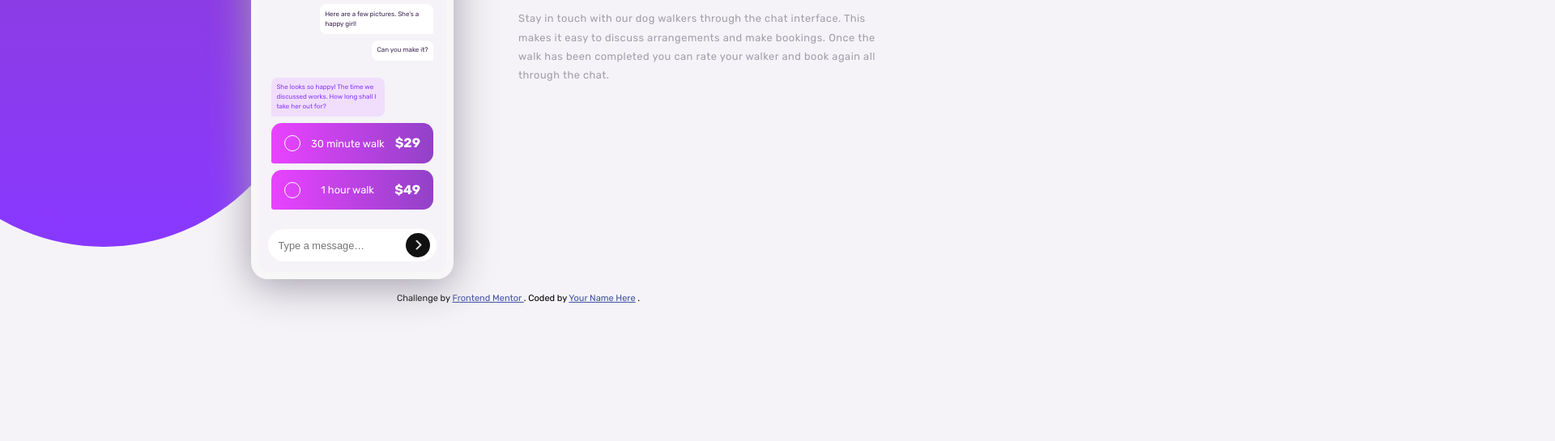
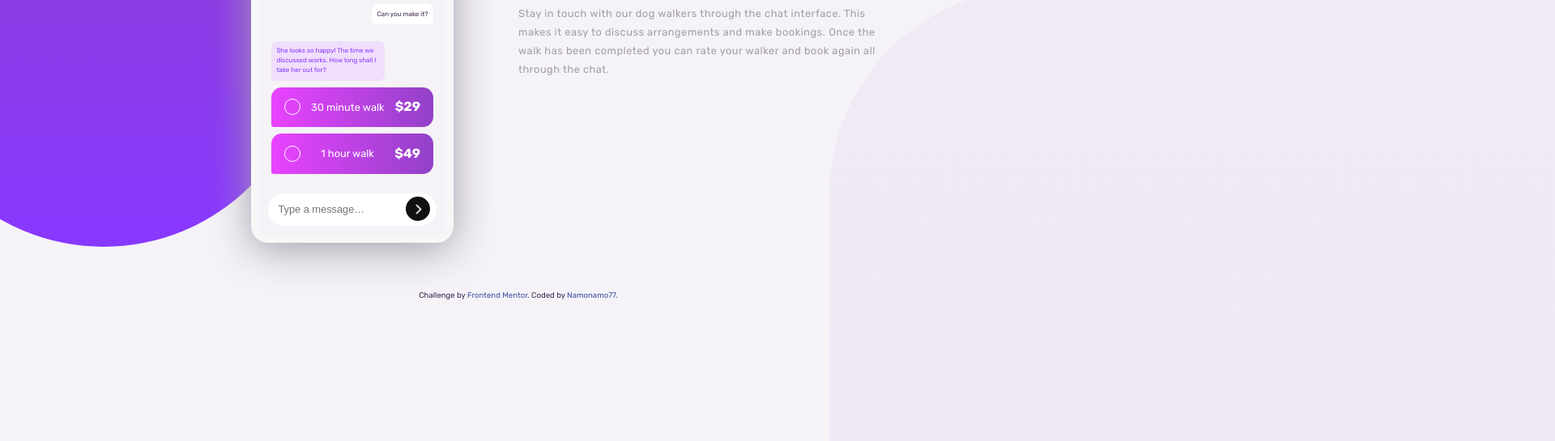
Before and after one commit to Namonamo77/fem-chat-app, a plain HTML site: page index.html in a window 1280 px wide. Shown: the part 335-880 px from the top of the page at 81% size, 1920 px wide, since content can reach past the window. Before the commit the page ends 800 px from the top, so only its background shows below. Drawn offline with Linux system fonts and the light colour scheme.

Commit message:
added second form and adjusted css

```diff
--- a/index.html
+++ b/index.html
@@ -20,18 +20,7 @@
     />
     <link rel="stylesheet" href="./styles.css" />
 
-    <title>Frontend Mentor | [Challenge Name Here]</title>
-
-    <!-- Feel free to remove these styles or customise in your own stylesheet 👍 -->
-    <style>
-      .attribution {
-        font-size: 11px;
-        text-align: center;
-      }
-      .attribution a {
-        color: hsl(228, 45%, 44%);
-      }
-    </style>
+    <title>Frontend Mentor | Chat app</title>
   </head>
   <body>
     <main>
@@ -148,6 +137,7 @@
         </div>
       </section>
       <section class="right">
+        <div class="form-object-light"></div>
         <h1 class="title">Simple booking</h1>
         <p class="description">
           Stay in touch with our dog walkers through the chat interface. This
@@ -161,11 +151,12 @@
     <div class="attribution">
       Challenge by
       <a href="https://www.frontendmentor.io?ref=challenge" target="_blank">
-        Frontend Mentor
+        Frontend Mentor.
       </a>
-      . Coded by
-      <a href="#">Your Name Here</a>
-      .
+      Coded by
+      <a href="https://github.com/Namonamo77/fem-chat-app" target="_blank">
+        Namonamo77.
+      </a>
     </div>
   </body>
 </html>
--- a/styles.css
+++ b/styles.css
@@ -65,6 +65,18 @@ img {
     border-radius: 0 0 16em 16em;
     top: 0;
     left: -50%;
+    background: linear-gradient(var(--ModerateViolet), var(--LightViolet));
+}
+.form-object-light {
+    display: none;
+    width: 100vw;
+    height: 70%;
+    position: absolute;
+    z-index: -1;
+    border-radius: 16em 16em 0 0;
+    bottom: -10%;
+    right: -80%;
+    opacity: 0;
     background: linear-gradient(var(--ModerateViolet), var(--LightViolet));
 }
 
@@ -178,7 +190,7 @@ nav {
     display: flex;
     justify-content: flex-end;
     align-items: center;
-    margin: .8em 0 1em 0;
+    margin: 0 0 1em 0;
 }
 .dog-photo {
     width: 2em;
@@ -265,9 +277,23 @@ button {
     margin-top: .2em;
 }
 
+.attribution {
+    font-size: .6rem;
+    text-align: center;
+    margin: 1em 0;
+    color: var(--VeryDarkDesaturatedViolet);
+  }
+  .attribution a {
+    color: hsl(228, 45%, 44%);
+    text-decoration: none;
+  }
+
 @media (min-width: 900px){
     main {
         flex-direction: row;
+    }
+    .mobile {
+        margin: 3em auto ;
     }
     .left{
         width: 50%;
@@ -287,6 +313,18 @@ button {
         height: 80%;
         left: -10%;
     }
+    .form-object-light {
+        display: block;
+        width: 100vw;
+        height: 70%;
+        position: absolute;
+        z-index: -1;
+        border-radius: 16em 16em 0 0;
+        bottom: -10%;
+        right: -80%;
+        opacity: 0.05;
+        background: linear-gradient(var(--ModerateViolet), var(--LightViolet));
+    }
     .mobile {
         margin-right: 5em;
     }
```
